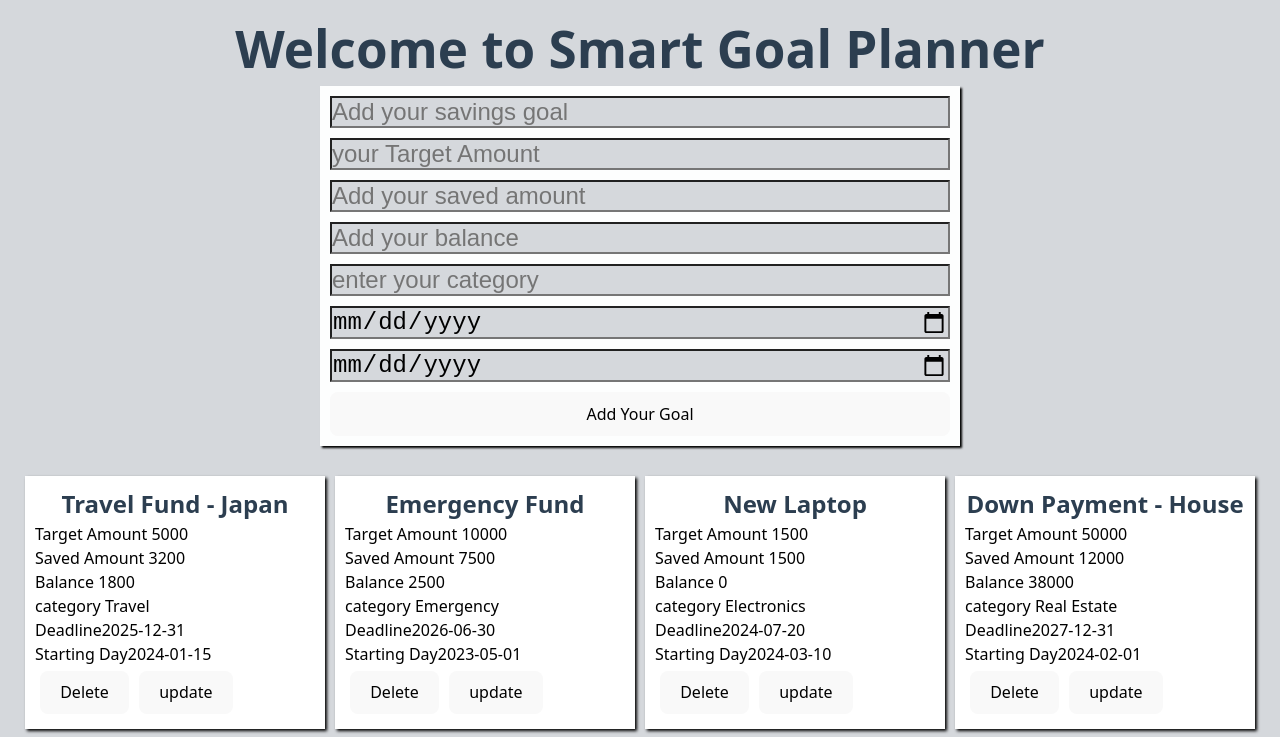
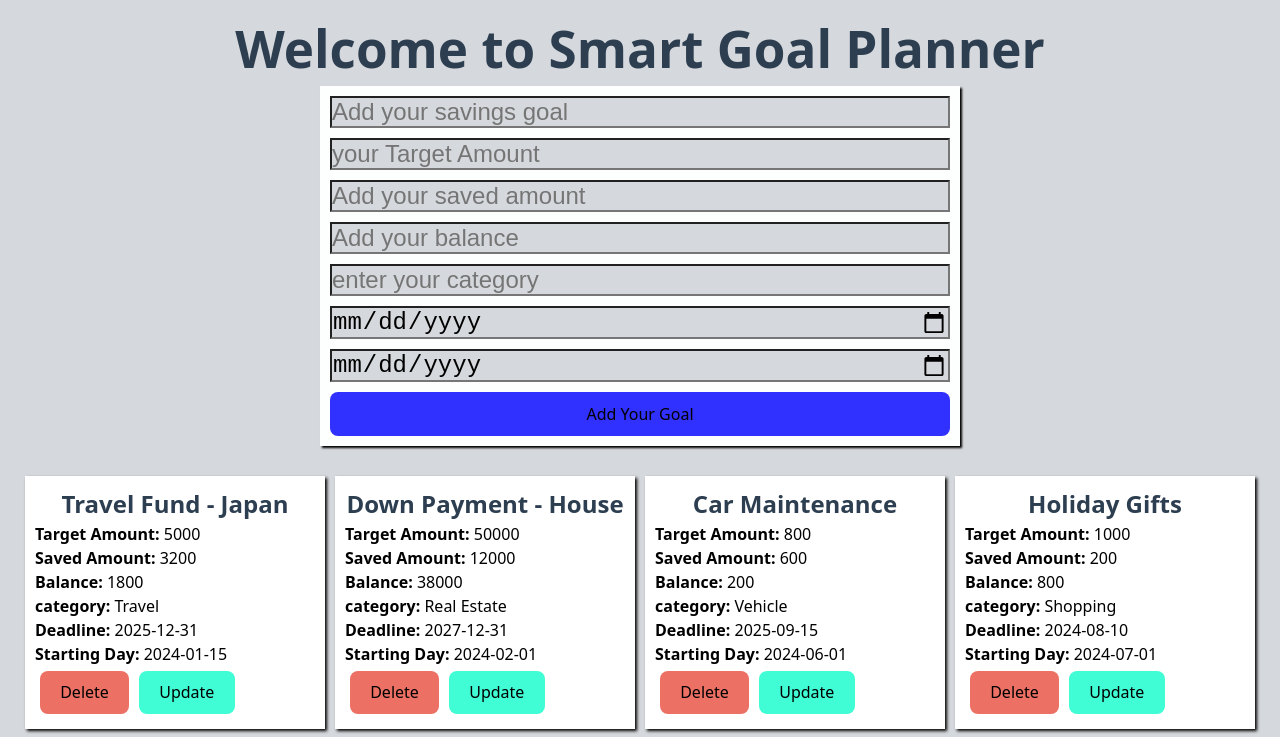
Before and after one commit to FrancisKarani14/smart-goal-planner, a React (Vite) app: page / in a window 1280 px wide. Shown: the top 737 px of the page. Built offline with nearby package versions, Linux system fonts and the light colour scheme; data requests are answered from the project's data file.

Commit message:
activates the delete buttonfetches data from json-server

```diff
--- a/db.json
+++ b/db.json
@@ -9,26 +9,6 @@
       "category": "Travel",
       "deadline": "2025-12-31",
       "createdAt": "2024-01-15"
-    },
-    {
-      "id": "2",
-      "name": "Emergency Fund",
-      "targetAmount": 10000,
-      "savedAmount": 7500,
-      "balance": 2500,
-      "category": "Emergency",
-      "deadline": "2026-06-30",
-      "createdAt": "2023-05-01"
-    },
-    {
-      "id": "3",
-      "name": "New Laptop",
-      "targetAmount": 1500,
-      "savedAmount": 1500,
-      "balance": 0,
-      "category": "Electronics",
-      "deadline": "2024-07-20",
-      "createdAt": "2024-03-10"
     },
     {
       "id": "4",
@@ -49,16 +29,6 @@
       "category": "Vehicle",
       "deadline": "2025-09-15",
       "createdAt": "2024-06-01"
-    },
-    {
-      "id": "6",
-      "name": "Education Fund",
-      "targetAmount": 20000,
-      "savedAmount": 5000,
-      "balance": 15000,
-      "category": "Education",
-      "deadline": "2028-01-01",
-      "createdAt": "2024-04-20"
     },
     {
       "id": "7",
--- a/src/components/App.jsx
+++ b/src/components/App.jsx
@@ -5,14 +5,27 @@ import Form from './Form'
 import '../reset.css'
 
 function App() {
+
+  // state variables
+    const[goals, setGoals] = useState([])
+   const [formData, setFormData] = useState({
+  name: '',
+  targetAmount: '',
+  savedAmount: '',
+  balance: '',
+  category: '',
+  deadline: '',
+  createdAt: ''
+});
+//Sets the url into a variable for easier control
+ const url = 'http://localhost:3000/goals'
+
 // Fetch request as a sude effect since it fetches after render.
 // state variables
-    const[goals, setGoals] = useState([])
-
   useEffect(()=>{
 
 
-    fetch(" http://localhost:3000/goals")
+    fetch(url)
     .then(res=>res.json())
     .then(data=> setGoals(data) )
     .catch(err => console.error("Error:", err));
@@ -20,14 +33,34 @@ function App() {
 
     //  function for handling delete. It deletes A goal specific goal when clicked
 
-    function handleDelete(params) {
+    function handleDelete(id) {
+  const confirmDelete = window.confirm("Are you sure you want to delete this goal?");
 
-    }
+  if (confirmDelete) {
+     fetch(`${url}/${id}`, {
+    method: "DELETE",
+  })
+    .then((res) => {
+      if (res.ok) {
+        setGoals((prevGoals) => prevGoals.filter(goal => goal.id !== id));
+      } else {
+        console.error("Failed to delete goal");
+      }
+    })
+    .catch((err) => console.error("Error:", err));
+}else{
+    return
+  }
+  }
+
+
 
     // function for handling update it Updates a goal when clicked
 
     function handleUpdate() {
-
+      fetch(`${url}/${id}`,{
+        method:"PUT",
+      })
 
     }
 
--- a/src/components/Goalscard.jsx
+++ b/src/components/Goalscard.jsx
@@ -1,18 +1,18 @@
 import React from 'react'
 import '../reset.css'
 
-export default function Goalscard({name, targetAmount, savedAmount, balance, category, deadline, createdAt, handleUpdate, handleDelete }) {
+export default function Goalscard({name, targetAmount, savedAmount, balance, category, deadline, createdAt, handleUpdate, handleDelete , id}) {
   return (
     <div className='card' >
       <h2>{name} </h2>
-       <p> Target Amount {targetAmount} </p>
-        <p> Saved Amount {savedAmount} </p>
-         <p> Balance {balance} </p>
-          <p> category {category} </p>
-           <p> Deadline{deadline} </p>
-           <p> Starting Day{createdAt} </p>
-           <button onClick={handleDelete} >Delete</button>
-           <button onClick={handleUpdate}>update</button>
+       <p> <strong>Target Amount:</strong> {targetAmount} </p>
+        <p> <strong>Saved Amount:</strong> {savedAmount} </p>
+         <p> <strong>Balance: </strong> {balance} </p>
+          <p> <strong>category:</strong> {category} </p>
+           <p> <strong>Deadline:</strong> {deadline} </p>
+           <p> <strong>Starting Day:</strong> {createdAt} </p>
+            <button onClick={() => handleDelete(id)} className='deleteBtn'>Delete</button>
+      <button onClick={() => handleUpdate(id)} className='updateBtn'>Update</button>
 
 
     </div>
--- a/src/reset.css
+++ b/src/reset.css
@@ -38,6 +38,7 @@ input{
 }
 button{
     cursor: pointer;
+    background-color: rgb(49, 49, 255);
 }
 .display ul{
     display: flex;
@@ -74,3 +75,9 @@ button{
 .card button{
     margin: 5px;
 }
+.updateBtn{
+    background-color: rgb(65, 253, 213);
+}
+.deleteBtn{
+    background-color: #ec7063;
+}
```
